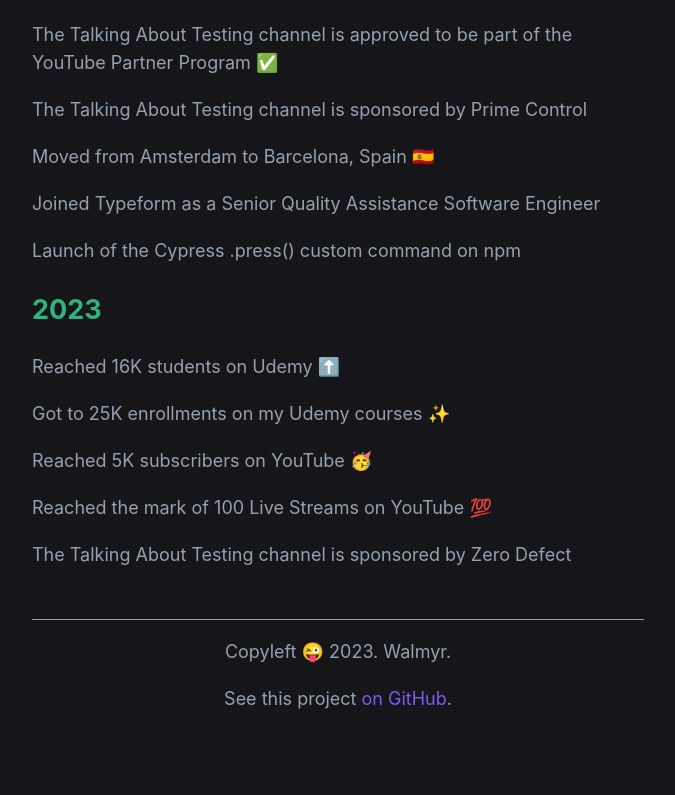
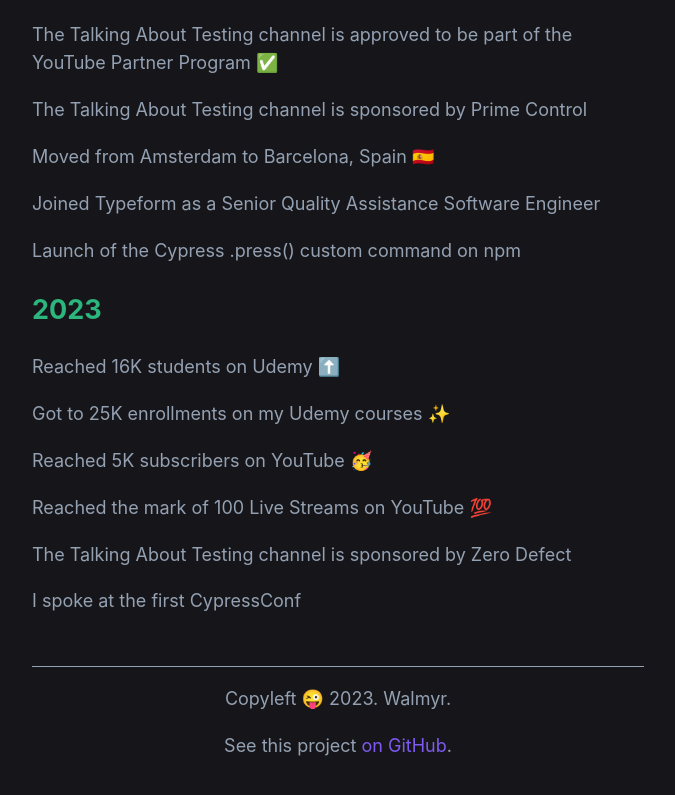
Before and after one commit to wlsf82/walmyr-nextjs, a Next.js app: page / in a window 1280 px wide. Shown: the part 2958-3753 px from the top of the page, without its empty margins (302-977 px from the left). Built offline with nearby package versions, Linux system fonts and the light colour scheme.

Commit message:
Update timeline with CypressConf entry

```diff
--- a/components/timeline.js
+++ b/components/timeline.js
@@ -111,6 +111,7 @@ const achievements = [
       'Reached 5K subscribers on YouTube 🥳',
       'Reached the mark of 100 Live Streams on YouTube 💯',
       'The Talking About Testing channel is sponsored by Zero Defect',
+      'I spoke at the first CypressConf',
     ]
   },
 ]
```
